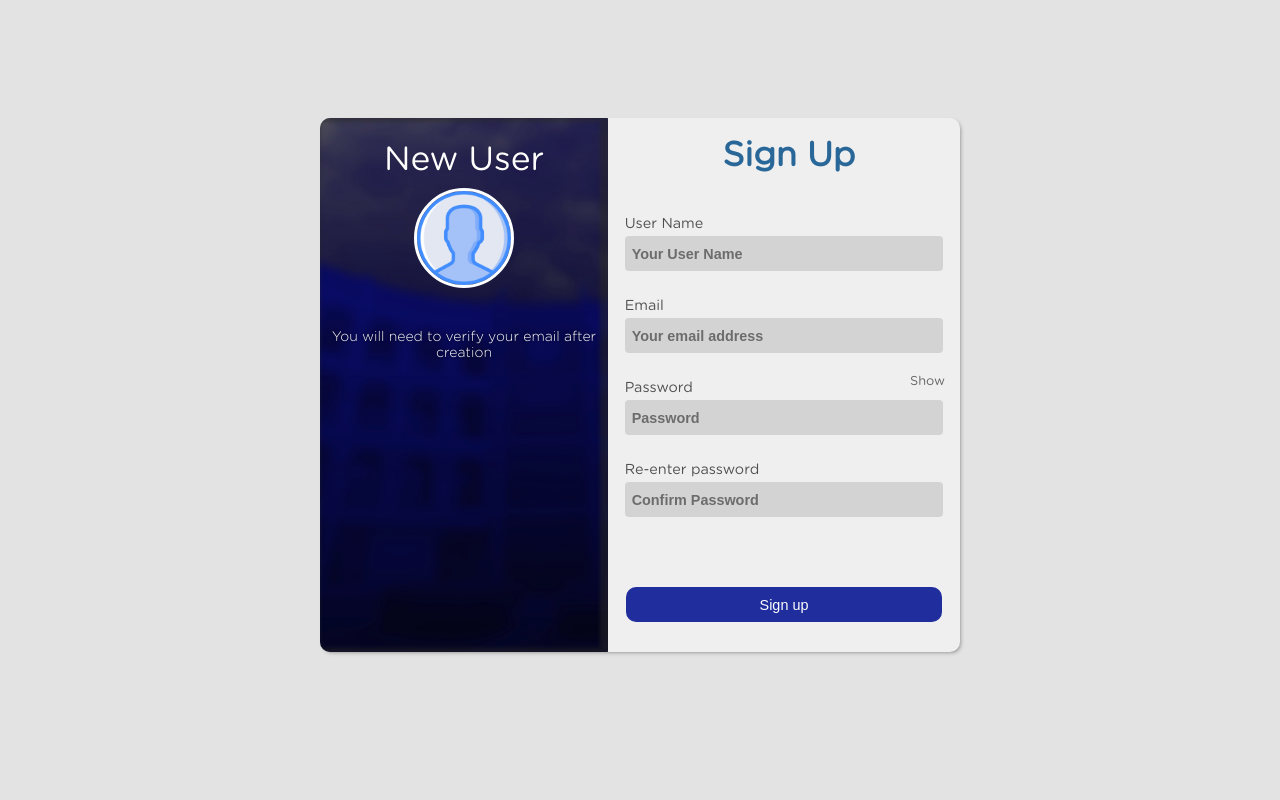
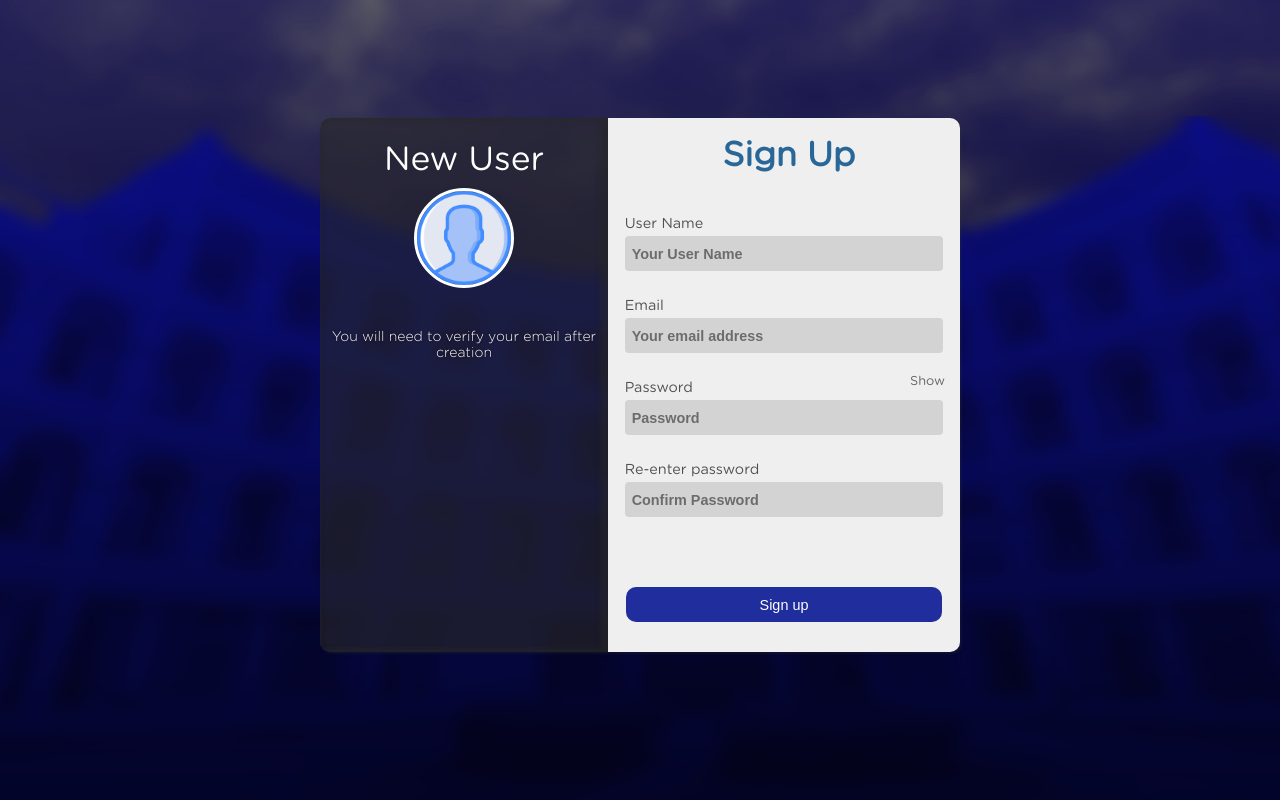
Before and after one commit to ItsAtomTech/UBE-Web-System, a Flask app: page /signup in a window 1280 px wide. Run offline with Flask 3, Linux system fonts and the light colour scheme; data that the repository does not hold is empty.

Commit message:
Sign-in UI

```diff
--- a/website/static/css/sign_in.css
+++ b/website/static/css/sign_in.css
@@ -17,9 +17,15 @@
 	display:flex;
 	align-items:center;
 	justify-content:center;
-	background:var(--primary_background_darker);
+	/* background:var(--primary_background_darker); */
 	font-family:Gotham Rounded;
 
+}
+#main_body{
+	background-color:var(--primary_background_darker);
+	background-image:url("../images/bg_1.png");
+	background-size:cover;
+	background-attachment:fixed;
 }
 
 
@@ -75,12 +81,13 @@
 	height:auto;
 	/* border:solid white 1px; */
 	display:flex;
-	background:rgba(200,200,200,1);
-	background-image:url("../images/sign3.jpg");
+	background-color:rgba(0, 0, 0, 0.2);
+	/* background-image:url("../images/sign3.jpg"); */
 	background-size:cover;
 	text-shadow:0px 0px 2px rgba(0,0,0,0.6);
 	position:relative;
 	left:0;
+	backdrop-filter: blur(3px);
 
 	border-radius:1px;
 	justify-content:center;
--- a/website/templates/signup.html
+++ b/website/templates/signup.html
@@ -12,7 +12,7 @@
 
 <div class="sign_in_main_con">
 
-	<div class="sign_in_con primary_background primary_color">
+	<div class="sign_in_con primary_color">
 		<div class="box_left_con_">
 				<div class='welcome_con'>
 					<span class='title_wel'><span class='t_l'> New User</span>
@@ -25,7 +25,7 @@
 		</div>
 
 
-		<div class="box_rigt_con_">
+		<div class="box_rigt_con_ primary_background">
 			<div class="title_sign_up_ secondary_color big centered bold"> Sign Up</div>
 				<!-- <hr class="l_line_">	 -->
 
```
Also changed, not shown: instance/ube_db.db (added).
